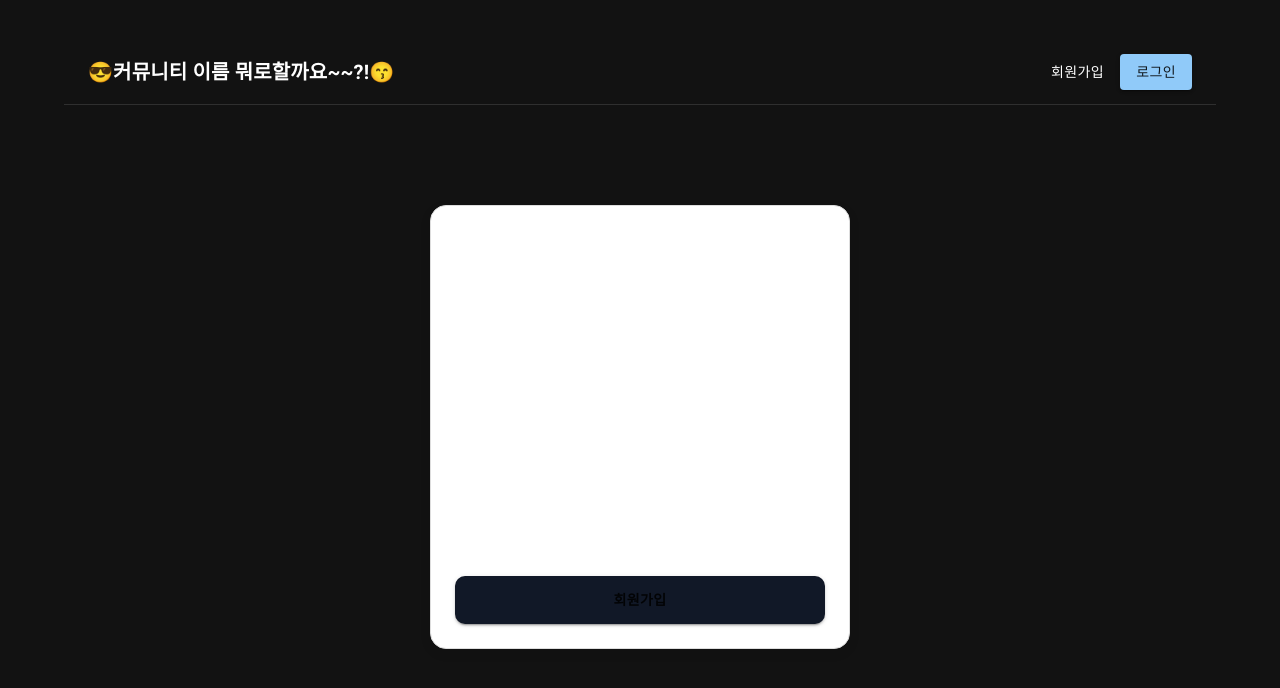
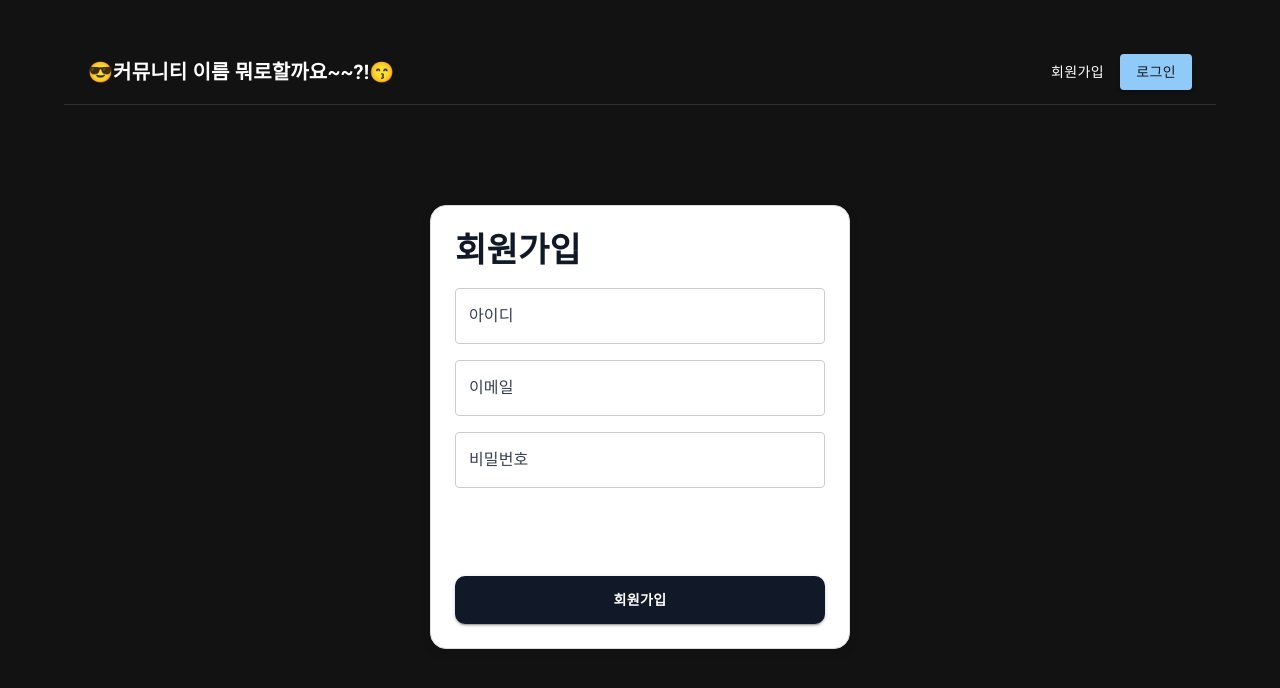
Before and after one commit to 0rchid241/SW_Project_CICD_Frontend, a React (Vite) app: page /signup in a window 1280 px wide. Shown: the top 688 px of the page. Built offline with nearby package versions, Linux system fonts and the light colour scheme.

Commit message:
색 설정

```diff
--- a/src/componenets/Sign/SignupPage.jsx
+++ b/src/componenets/Sign/SignupPage.jsx
@@ -52,6 +52,34 @@ const SignupPage = () => {
         }
     };
 
+    const textFieldSx = {
+        "& .MuiInputBase-input": {
+            color: "#111827",
+        },
+        "& .MuiInputLabel-root": {
+            color: "#374151",
+        },
+        "& .MuiInputLabel-root.Mui-focused": {
+            color: "#111827",
+        },
+        "& .MuiOutlinedInput-root": {
+            backgroundColor: "#fff",
+            "& fieldset": {
+                borderColor: "#ccc",
+            },
+            "&:hover fieldset": {
+                borderColor: "#999",
+            },
+            "&.Mui-focused fieldset": {
+                borderColor: "#111827",
+            },
+        },
+        "& .MuiInputBase-input::placeholder": {
+            color: "#6b7280",
+            opacity: 1,
+        },
+    };
+
     return (
         <Box
             sx={{
@@ -67,6 +95,7 @@ const SignupPage = () => {
                     borderRadius: "16px",
                     boxShadow: "0 4px 12px rgba(0,0,0,0.08)",
                     backgroundColor: "#fff",
+                    color: "#111827",
                 }}
             >
                 <Stack spacing={2}>
@@ -82,6 +111,7 @@ const SignupPage = () => {
                         sx={{
                             marginBottom: "8px",
                             fontWeight: "bold",
+                            color: "#111827",
                         }}
                     >
                         회원가입
@@ -95,6 +125,7 @@ const SignupPage = () => {
                         onChange={handleChange}
                         placeholder="로그인에 사용할 아이디"
                         fullWidth
+                        sx={textFieldSx}
                     />
 
                     <TextField
@@ -105,6 +136,7 @@ const SignupPage = () => {
                         onChange={handleChange}
                         placeholder="user@example.invalid"
                         fullWidth
+                        sx={textFieldSx}
                     />
 
                     <TextField
@@ -115,6 +147,7 @@ const SignupPage = () => {
                         onChange={handleChange}
                         placeholder="8자 이상 입력"
                         fullWidth
+                        sx={textFieldSx}
                     />
 
                     <TextField
@@ -137,9 +170,14 @@ const SignupPage = () => {
                             padding: "12px",
                             borderRadius: "10px",
                             backgroundColor: "#111827",
+                            color: "#ffffff",
                             fontWeight: "bold",
                             "&:hover": {
                                 backgroundColor: "#1f2937",
+                            },
+                            "&.Mui-disabled": {
+                                backgroundColor: "#9ca3af",
+                                color: "#ffffff",
                             },
                         }}
                     >
```
